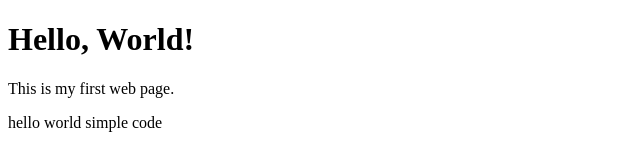
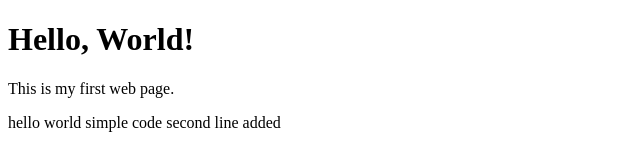
Before and after one commit to reddy4141/govt-job, a plain HTML site: page index.html in a window 1280 px wide. Shown: the whole page, without its empty margins (0-640 px from the left). Drawn offline with Linux system fonts and the light colour scheme.

Commit message:
Update index.html naga

```diff
--- a/index.html
+++ b/index.html
@@ -9,3 +9,4 @@
    </body>
    </html>
 hello world simple code
+second line added
```
